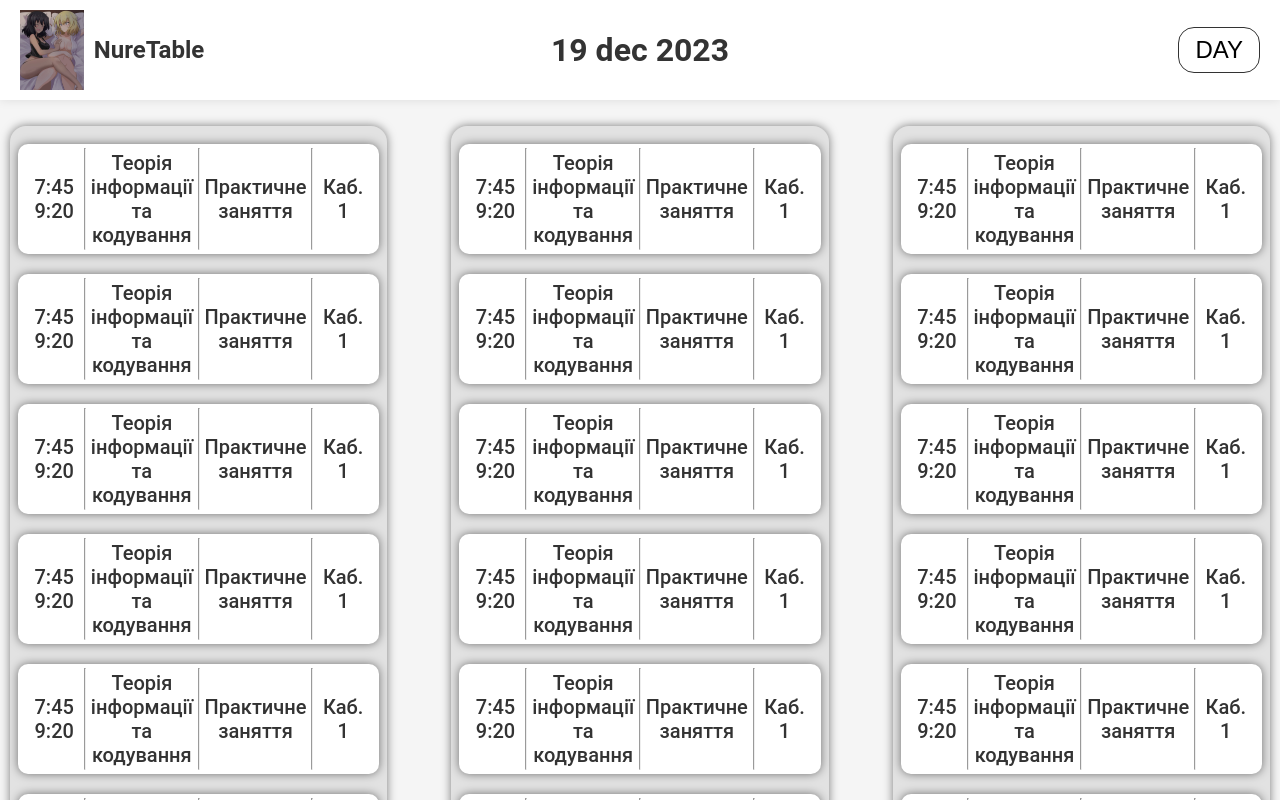
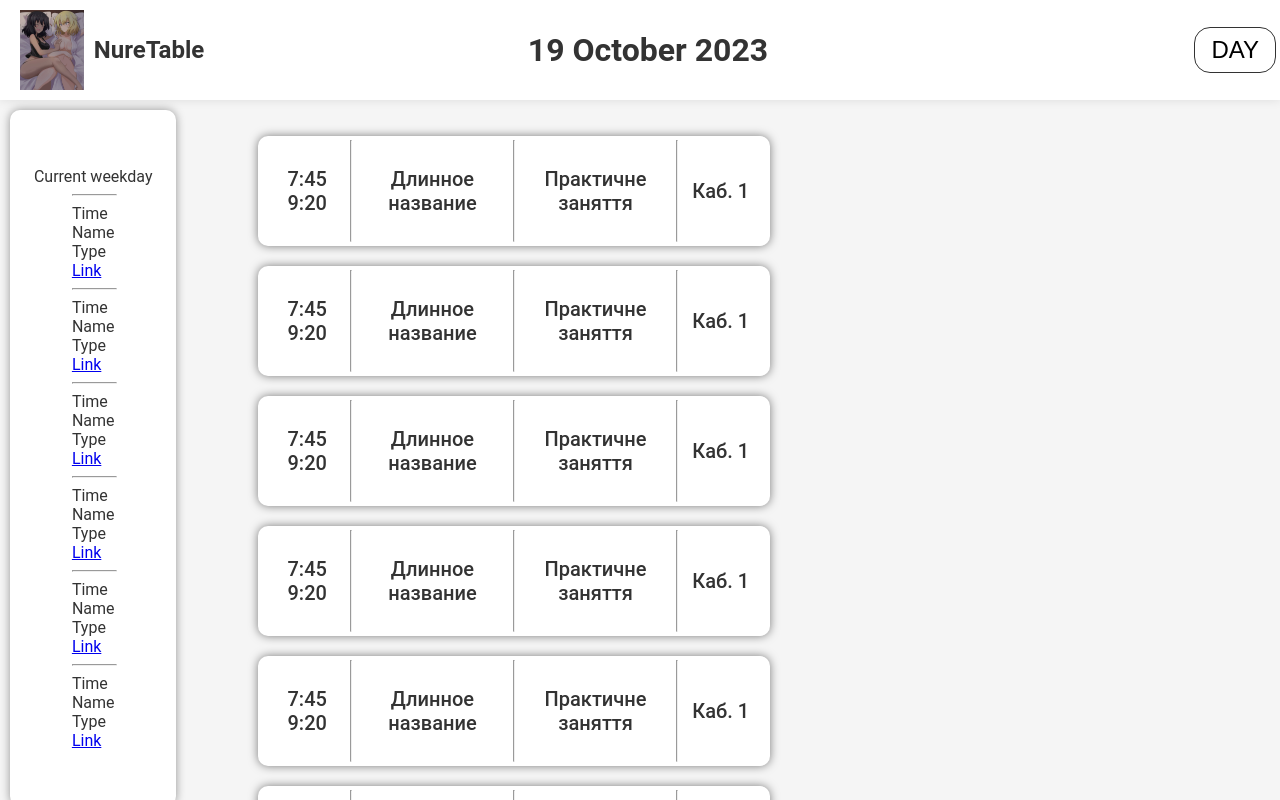
Before and after one commit to AlexWaisley/NureTimeTable, a Vue app: page / in a window 1280 px wide. Built offline with nearby package versions, Linux system fonts and the light colour scheme.

Commit message:
Btn for changing table view is working & created aside design for current date lessons & some fixes in html & now date is real

```diff
--- a/src/App.vue
+++ b/src/App.vue
@@ -1,11 +1,18 @@
 <script setup lang="ts">
 import Header from "./components/Header.vue";
 import Table from "./components/Table.vue";
+import { ref } from 'vue';
+let displayDay = ref(true);
+
+let changeDisplaying = () => {
+  displayDay.value = !displayDay.value;
+  console.log("CUM");
+};
 </script>
 
 <template>
-  <Header></Header>
-  <Table></Table>
+  <Header @change-displaying="changeDisplaying"></Header>
+  <Table :table-view-day="displayDay"></Table>
 </template>
 
 <style scoped></style>
--- a/src/components/Header.vue
+++ b/src/components/Header.vue
@@ -1,23 +1,34 @@
-<script setup lang="ts"></script>
+<script setup lang="ts">
+defineEmits(['changeDisplaying'])
+
+const currDate = new Date();
+const currMonthLongName = currDate.toLocaleString('en-us', { month: 'long' });
+const currWeekdayLongName = currDate.toLocaleString('en-us', { weekday: 'long' });
+
+let dateString = `${currDate.getDate()}  ${currMonthLongName}  ${currDate.getFullYear()}`;
+let date_alt = `${currWeekdayLongName}`;
+
+</script>
 <template>
     <header>
         <div class="logo">
-            <img src="../assets/logo.jpg" alt="logo" height="80px" />
+            <img src="../assets/logo.jpg" alt="logo" />
             <span>NureTable</span>
         </div>
         <div class="date">
-            <span>19 dec 2023</span>
+            <span>{{ dateString }}</span>
         </div>
-        <div class="options">
-            <button class="list">DAY</button>
+        <div class="view-display-container">
+            <button @click="$emit('changeDisplaying')" class="display-view">DAY</button>
         </div>
     </header>
 </template>
 <style scoped>
 header {
-    display: flex;
+    display: grid;
     justify-content: space-between;
     align-items: center;
+    grid-template-columns: 25% 50% 25%;
     gap: .5rem;
     padding: 0 20px;
     min-height: 100px;
@@ -29,11 +40,11 @@ header {
 .logo {
     display: flex;
     align-items: center;
-    flex: 1;
 }
 
 .logo img {
     margin-right: 10px;
+    height: 80px;
 }
 
 .logo span {
@@ -42,17 +53,15 @@ header {
 }
 
 .date {
-    display: flex;
+    display: grid;
     font-size: 2rem;
     font-weight: 700;
-    flex: 2;
     justify-content: center;
     align-items: center;
 }
 
-.options {
+.view-display-container {
     display: flex;
-    flex: 1;
     justify-content: end;
 }
 </style>
--- a/src/components/Lesson.vue
+++ b/src/components/Lesson.vue
@@ -6,7 +6,7 @@
             <div class="lesson__time-end">9:20</div>
         </div>
         <hr>
-        <div class="lesson__name">Теорія інформації та кодування</div>
+        <div class="lesson__name">Длинное название</div>
         <hr>
         <div class="lesson__type">Практичне заняття</div>
         <hr>
--- a/src/components/Table.vue
+++ b/src/components/Table.vue
@@ -1,17 +1,39 @@
 <script setup lang="ts">
 import Lesson from './Lesson.vue';
+import { defineProps, ref, watch } from 'vue'
+let properti = defineProps({
+    tableViewDay: Boolean
+});
+const tableViewDay = ref(properti.tableViewDay);
 
+watch(tableViewDay, (newVal) => {
+    console.log(newVal);
+});
 let lessons = new Array(6);
 </script>
 <template>
     <div class="main">
-        <!-- <div class="day">
+        <aside class="current_day_info">
+            <span>Current weekday</span>
+            <div class="lesson_list" v-for="_ in lessons">
+                <hr>
+                <span class="lesson_list_text">Time</span>
+                <br>
+                <span class="lesson_list_text">Name</span>
+                <br>
+                <span class="lesson_list_text">Type</span>
+                <br>
+                <a href="https://www.youtube.com/watch?v=ohD7dOXQH-U" class="lesson_list_text">Link</a>
+            </div>
+        </aside>
+        <div v-if="properti.tableViewDay" class="day">
             <div class="lesson_container" v-for="_ in lessons">
                 <Lesson></Lesson>
             </div>
-        </div> -->
-        <div class="week">
+        </div>
+        <div v-else class="week">
             <div class="week__day" v-for="_ in 7">
+                <span>Monday</span>
                 <div class="lesson_container" v-for="_ in lessons">
                     <Lesson></Lesson>
                 </div>
@@ -20,11 +42,30 @@ let lessons = new Array(6);
     </div>
 </template>
 <style scoped>
+.current_day_info {
+    position: fixed;
+    width: 13%;
+    height: 87%;
+    background-color: #fff;
+    display: flex;
+    justify-content: center;
+    align-items: center;
+    flex-direction: column;
+    border-radius: 10px;
+    box-shadow: 0 0 10px rgba(0, 0, 0, 0.4);
+}
+
+hr {
+    width: 100%;
+}
+
+.lesson_list {}
+
 .main {
     display: flex;
     overflow-y: auto;
     padding: 10px;
-    justify-content: center;
+    justify-content: space-between;
 }
 
 .day {
@@ -44,6 +85,7 @@ let lessons = new Array(6);
 }
 
 .week {
+    margin-left: 15%;
     padding-top: 1rem;
     display: flex;
     gap: 4rem;
```
